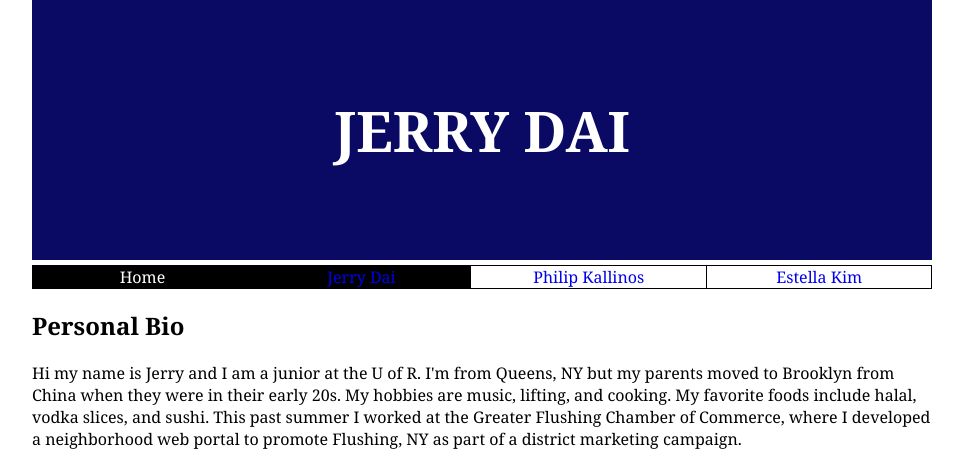
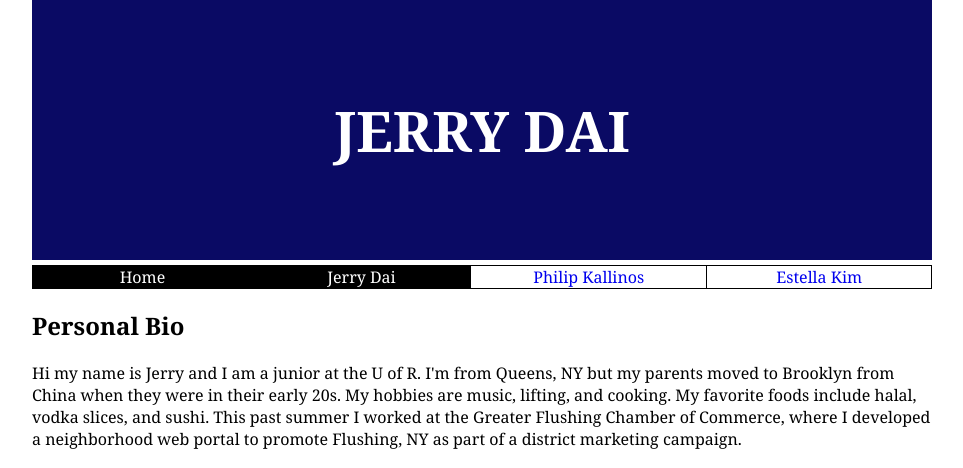
Before and after one commit to jdai315/csc174, a PHP site: page /jerrydai.php in a window 1280 px wide, with the pointer over the restyled element. Shown: the top 468 px of the page, without its empty margins (158-1121 px from the left). Run offline with PHP 8.4, Linux system fonts and the light colour scheme; some libraries are stand-ins or nearby versions.

Commit message:
Design: Navigation
selected navigation color

```diff
--- a/css/navigation.css
+++ b/css/navigation.css
@@ -28,7 +28,7 @@
 	height: 100%;
 }
 
-.menu a:hover, li.active {
+.menu a:hover, li.active, li.active a {
 	color: white;
 	background-color: black;
 }
```
